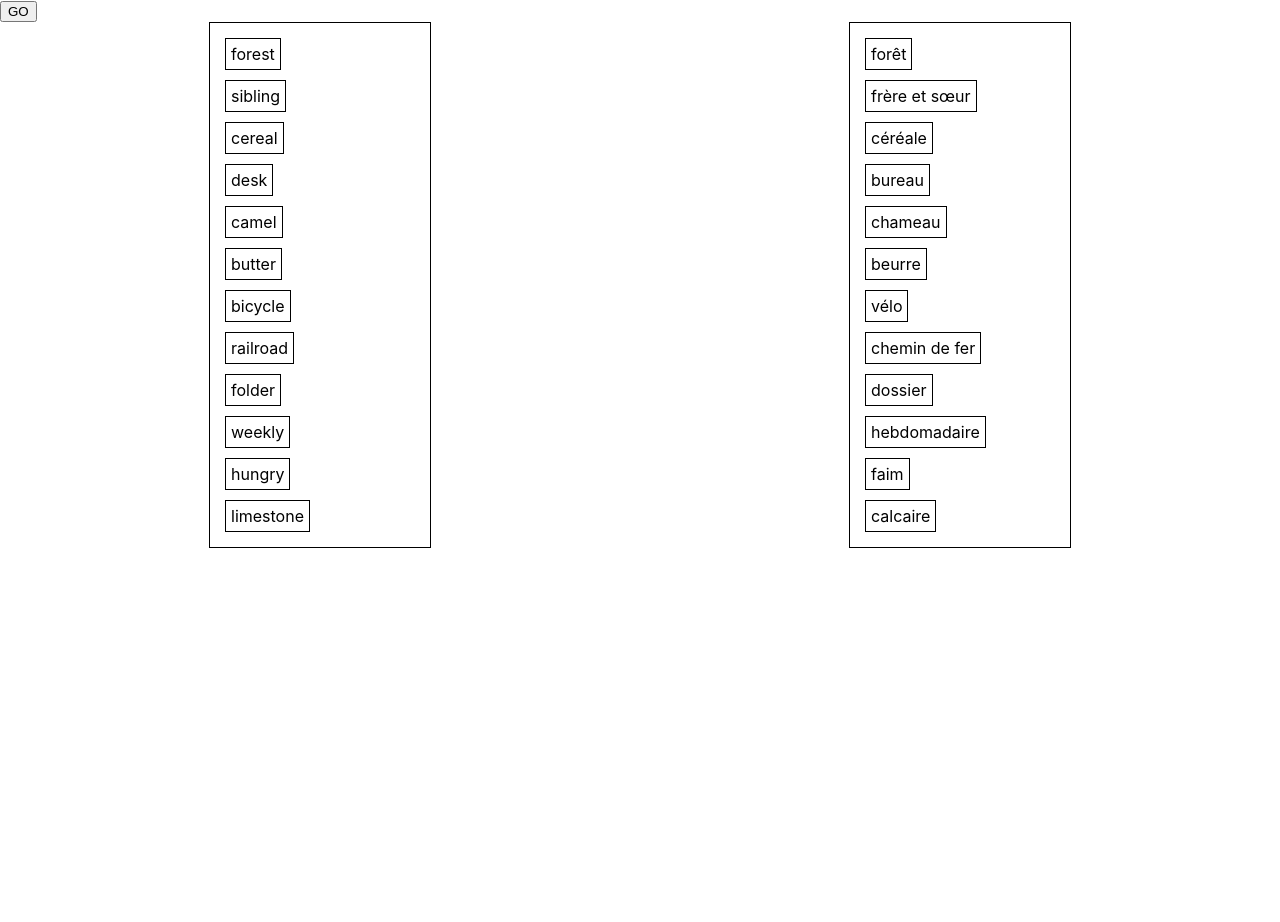
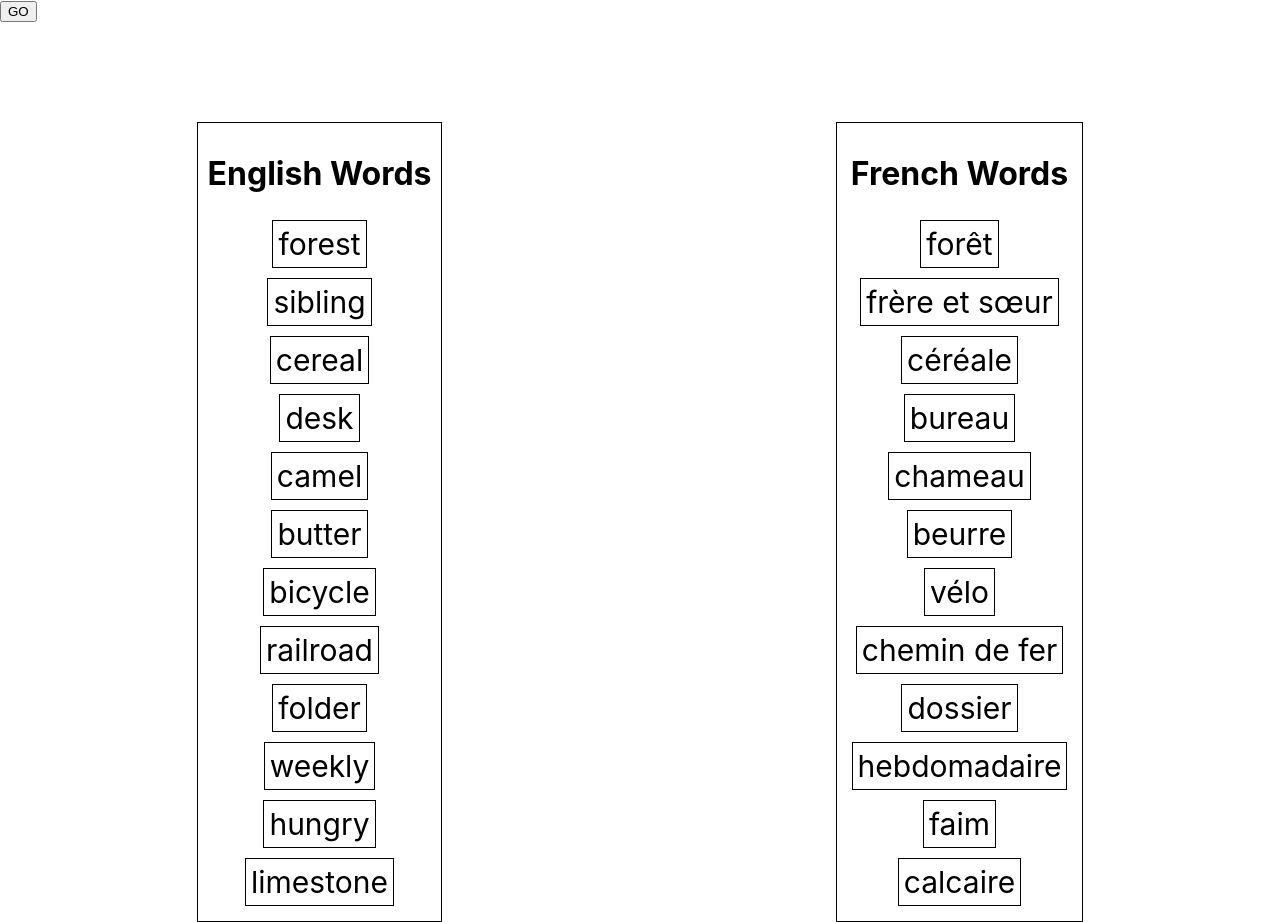
Before and after one commit to Sopkow/cascade, a React (Create React App) app: page / in a window 1280 px wide. Before the commit the page ends 800 px from the top, so only its background shows below. Built offline with nearby package versions, Linux system fonts and the light colour scheme.

Commit message:
made first highlight work

```diff
--- a/src/App.js
+++ b/src/App.js
@@ -128,7 +128,6 @@ function App() {
           onClick={handleWordClick}
           selectedWord={selectedWord}
           language="english"
-          connections={connections}
           pairedWords={pairedWords}
         />
         <WordColumn
@@ -136,7 +135,6 @@ function App() {
           onClick={handleWordClick}
           selectedWord={selectedWord}
           language="french"
-          connections={connections}
           pairedWords={pairedWords}
         />
         <svg style={{ position: 'absolute', top: 0, left: 0, width: '100%', height: '100%', pointerEvents: 'none' }}>
--- a/src/WordCard.js
+++ b/src/WordCard.js
@@ -1,6 +1,6 @@
 import React, { useRef, useState, useEffect } from 'react';
 
-const WordCard = ({ word, language, onClick, pairedWords }) => {
+const WordCard = ({ word, language, onClick, pairedWords, isSelected }) => {
     const wordRef = useRef(null);
     const [color, setColor] = useState('white');
 
@@ -9,10 +9,12 @@ const WordCard = ({ word, language, onClick, pairedWords }) => {
     }, [pairedWords]);
 
     const style = {
+        fontSize: '30px',
         border: '1px solid black',
         padding: '5px',
         margin: '5px',
-    backgroundColor: color,
+        zIndex: '10',
+        backgroundColor: (isSelected ? isSelected : color), //colors word cyan after first click, yellow if second click and paired
     };
 
     return (
--- a/src/WordColumn.js
+++ b/src/WordColumn.js
@@ -1,22 +1,24 @@
 import React from 'react';
 import WordCard from './WordCard';
 
-const WordColumn = ({ words, onClick, selectedWord, language, connections, pairedWords }) => {
+const WordColumn = ({ words, onClick, selectedWord, language, pairedWords }) => {
 
     //Custom Styling for borders
     const style = {
     border: '1px solid black',
     minHeight: '100px',
-    minWidth: '200px',
+    minWidth: '100px',
     padding: '10px',
+    marginTop: '100px',
     display: 'flex',
     flexDirection: 'column',
-    alignItems: 'flex-start',
+    alignItems: 'center',
     position: 'relative',
   };
 
   return (
     <div style={style}>
+      <h1>{language.charAt(0).toUpperCase()+language.slice(1)} Words</h1>
       {words.map((word, index) => {
         //Word pairing state variable, creates yellow highlight when paired
         const isPaired = pairedWords.some(
```
Also changed, not shown: src/Splash.js (added). Lines whose indentation alone changed are shown as unchanged.
